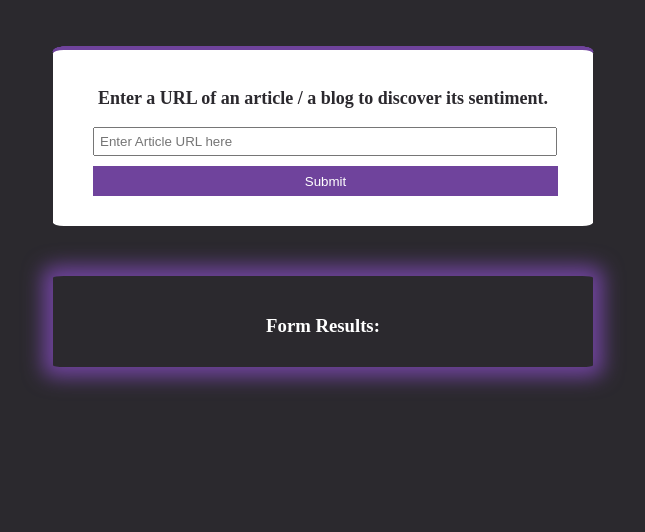
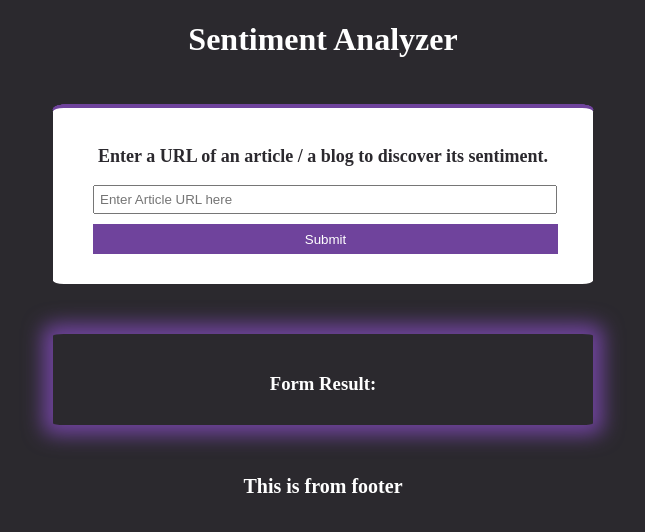
Before and after one commit to ahmedadel2020-code/evaluate-news-article, a website built with webpack: page src/client/views/index.html in a window 1280 px wide. Shown: the whole page, without its empty margins (317-962 px from the left). Built offline with nearby package versions, Linux system fonts and the light colour scheme.

Commit message:
adding styles

```diff
--- a/src/client/js/formHandler.js
+++ b/src/client/js/formHandler.js
@@ -1,5 +1,4 @@
 import checkURL from "./checkURL"
-
 
 const postData = async (url = "", data = { url: ''}) => {
     try {
--- a/src/client/styles/footer.scss
+++ b/src/client/styles/footer.scss
@@ -0,0 +1,8 @@
+footer {
+    p {
+        color: white;
+        text-align: center;
+        font-weight: bold;
+        font-size: 20px;
+    }
+}
--- a/src/client/styles/header.scss
+++ b/src/client/styles/header.scss
@@ -0,0 +1,6 @@
+header {
+    h1 {
+        color: white;
+        text-align: center;
+    }
+}
--- a/src/client/views/index.html
+++ b/src/client/views/index.html
@@ -5,8 +5,10 @@
     <title>Sentiment Analyzer</title>
   </head>
 
-  <body bgcolor="white">
-    <header></header>
+  <body>
+    <header>
+      <h1>Sentiment Analyzer</h1>
+    </header>
     <main>
       <div class="container">
         <p>Enter a URL of an article / a blog to discover its sentiment.</p>
@@ -25,7 +27,7 @@
         </section>
       </div>
       <section class="section-container">
-        <h3>Form Results:</h3>
+        <h3>Form Result:</h3>
         <div id="text"></div>
         <div id="agreement"></div>
         <div id="subjectivity"></div>
@@ -34,6 +36,9 @@
         <div id="score_tag"></div>
       </section>
     </main>
+    <footer>
+      <p>This is from footer</p>
+    </footer>
     <!-- <script>
       // Check that service workers are supported
       if ("serviceWorker" in navigator) {
--- a/webpack.dev.js
+++ b/webpack.dev.js
@@ -1,15 +1,17 @@
 const HtmlWebPackPlugin = require('html-webpack-plugin')
 const { CleanWebpackPlugin } = require('clean-webpack-plugin')
+
+
 
 module.exports = {
     entry: './src/client/index.js',
     mode: 'development',
     devtool: 'source-map',
     stats: 'minimal',
-    output: {
-        libraryTarget: 'var',
-        library: 'Client'
-    },
+    // output: {
+    //     libraryTarget: 'var',
+    //     library: 'Client'
+    // },
     module: {
         rules: [
             {
@@ -40,7 +42,6 @@ module.exports = {
             verbose: true,
             cleanStaleWebpackAssets: true,
             protectWebpackAssets: false
-        })
-        // TODO: configure workbox-webpack-plugin
+        }),
     ]
 }
```
Also changed, not shown: src/client/index.js (+0 -13 lines), webpack.prod.js (+12 -9 lines).
